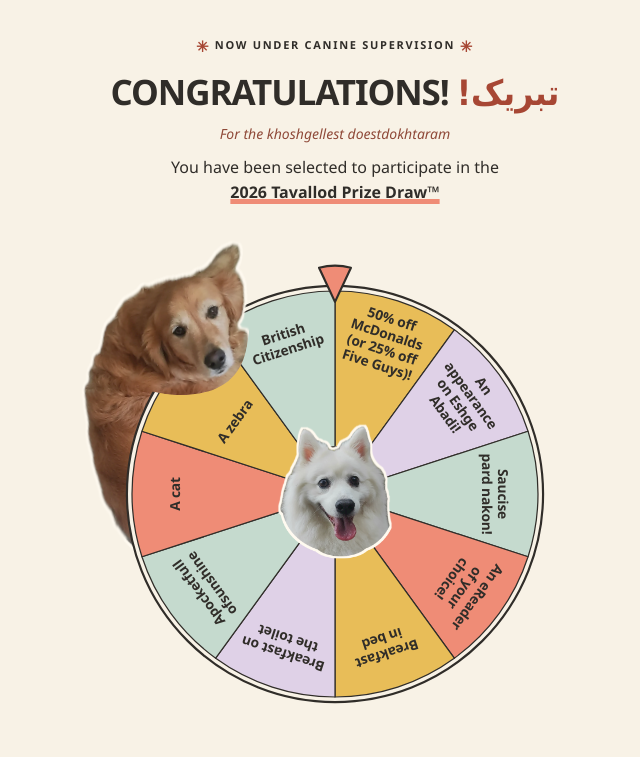
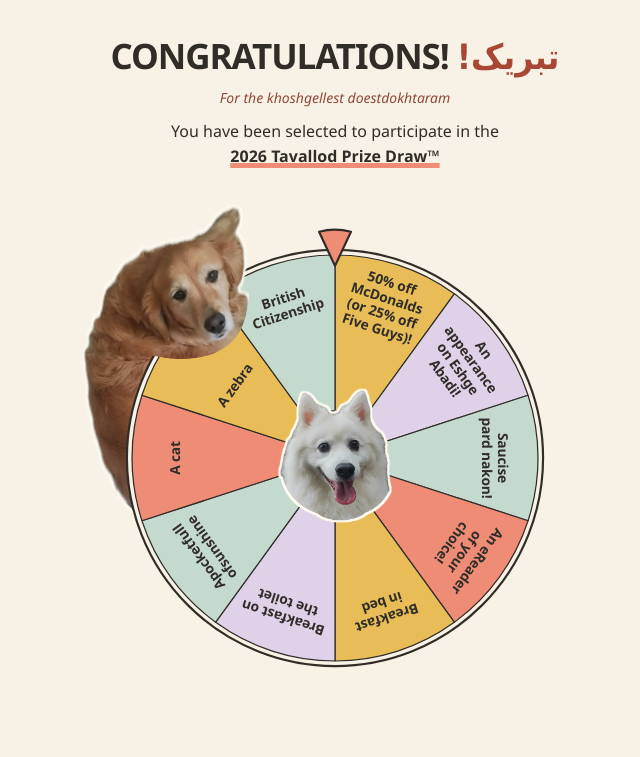
Before and after one commit to natevmp/tavallod, a website with bundled scripts: page docs/index.html in a window 1280 px wide. Shown: the top 757 px of the page, without its empty margins (305-945 px from the left). Built offline with nearby package versions, Linux system fonts and the light colour scheme.

Commit message:
Remove canine supervision heading

```diff
--- a/docs/index.html
+++ b/docs/index.html
@@ -13,7 +13,6 @@
   <body>
     <main class="ticket">
       <header class="intro">
-        <p class="eyebrow"><span aria-hidden="true">✳</span> NOW UNDER CANINE SUPERVISION <span aria-hidden="true">✳</span></p>
         <h1>CONGRATULATIONS! <bdi lang="fa" dir="rtl">تبریک!</bdi></h1>
         <p class="dedication">For the khoshgellest doestdokhtaram</p>
         <p class="invitation">You have been selected to participate in the<br class="wide-only"> <strong>2026 Tavallod Prize Draw™</strong></p>
```
